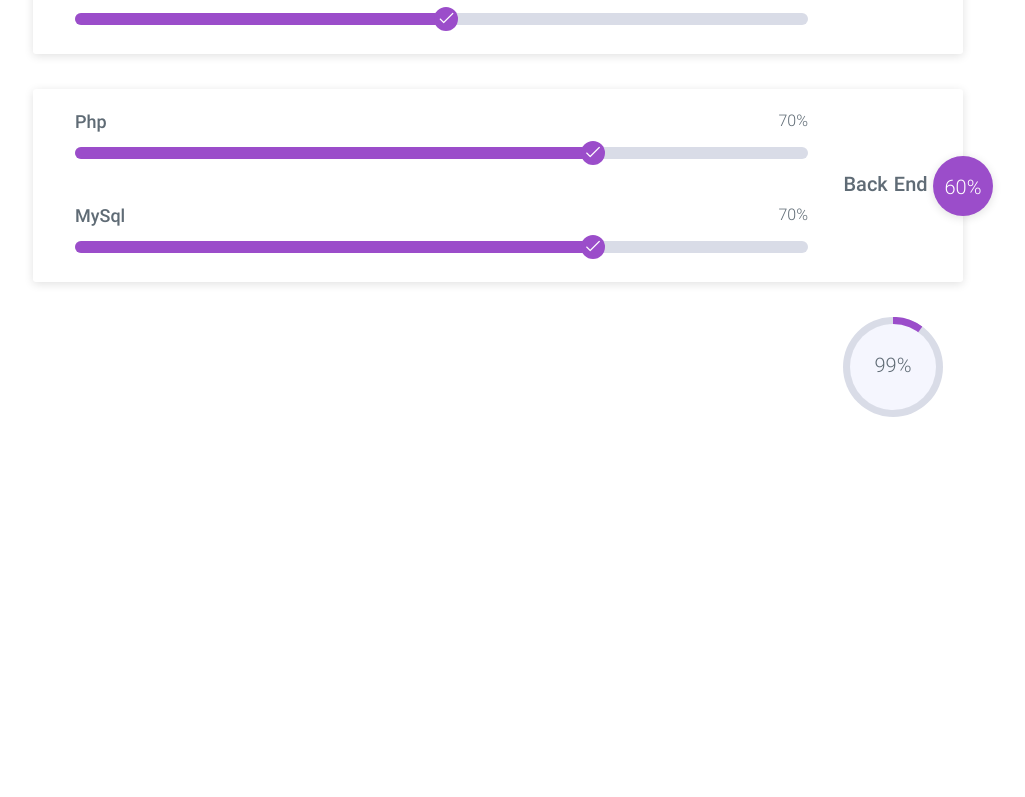
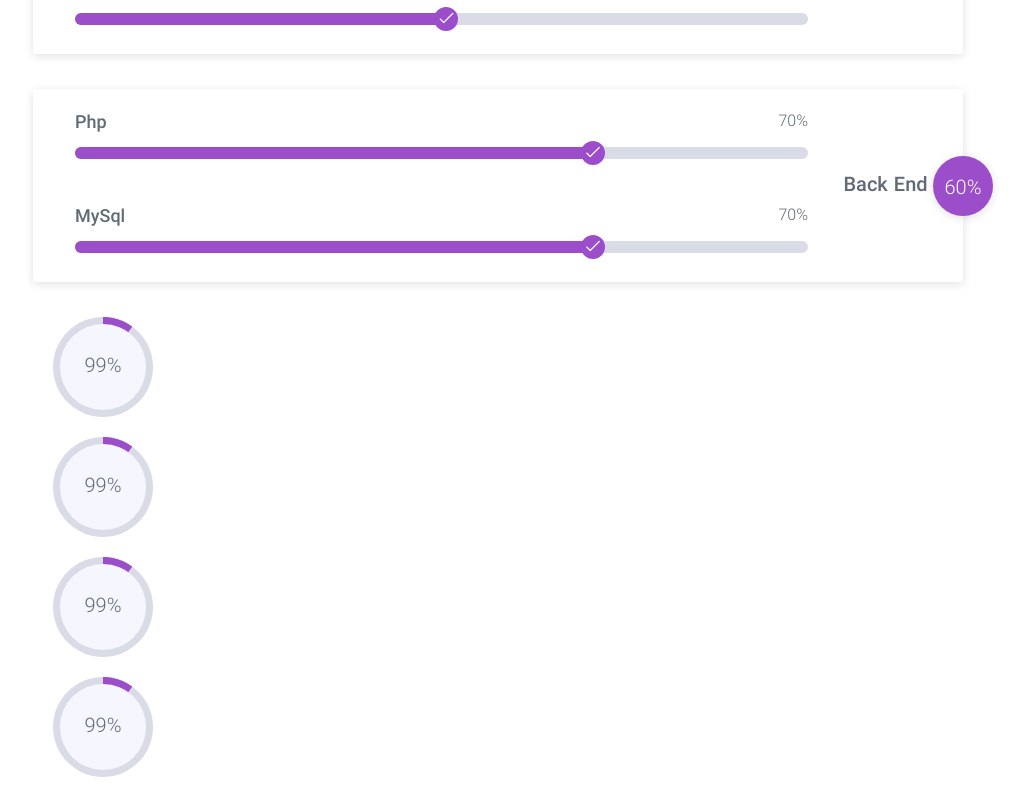
Before and after one commit to nerdpanda-ir/NerdPanda.Me, a React (Create React App) app: page / in a window 1280 px wide. Shown: the part 2531-3328 px from the top of the page, without its empty margins (127-1152 px from the left). Before the commit the page ends 2968 px from the top, so only its background shows below. Built offline with nearby package versions, Linux system fonts and the light colour scheme.

Commit message:
[file]{Skill.js}-> use CircleSkills Component

```diff
--- a/src/components/Page/index/Main/Skill/Skill.js
+++ b/src/components/Page/index/Main/Skill/Skill.js
@@ -3,11 +3,11 @@
     import GrayBig from "../../../../items/Title/GrayBig/GrayBig";
     import Container from "../../../../Container/Container";
     import LinerSkills from "./LinerSkills/LinerSkills";
-    import CircleProgress from "../../../../items/CircleProgress/CircleProgress";
 /*====   import Sctipt    ====*/
 
 /*====   import Style    ====*/
     import '../../../../../css/Page/index/Main/Skill/Skill.css';
+import CircleSkills from "./CircleSkills/CircleSkills";
 /*====   import Style    ====*/
 export default class Skill extends React.Component{
     render() {
@@ -18,7 +18,7 @@ export default class Skill extends React.Component{
                         <GrayBig tagName='h2'> مهارت های من </GrayBig>
                         <Container className='boxSBB'>
                             <LinerSkills />
-                            <CircleProgress />
+                            <CircleSkills />
                         </Container>
                     </section>
                 </React.Fragment>
```
